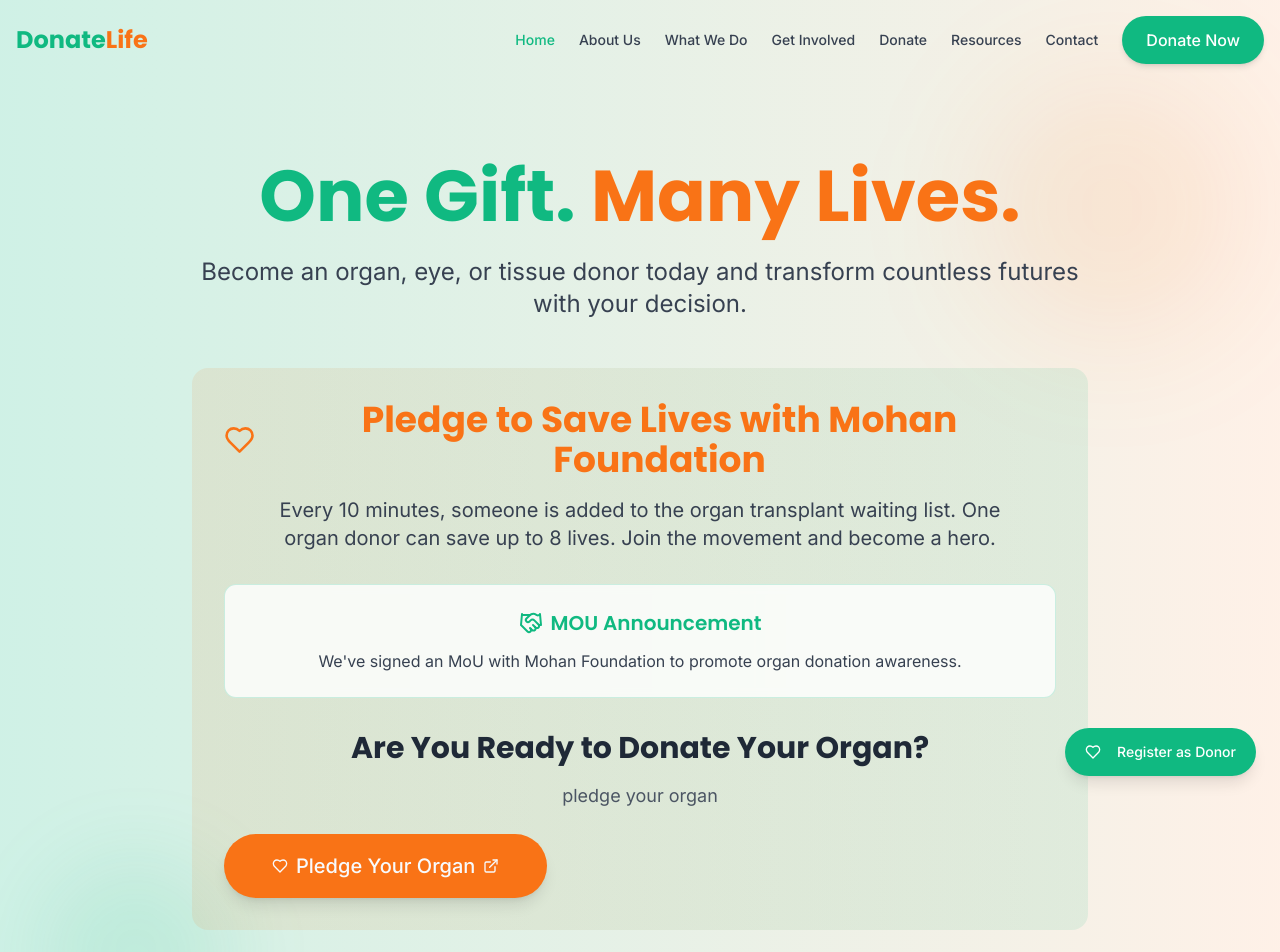
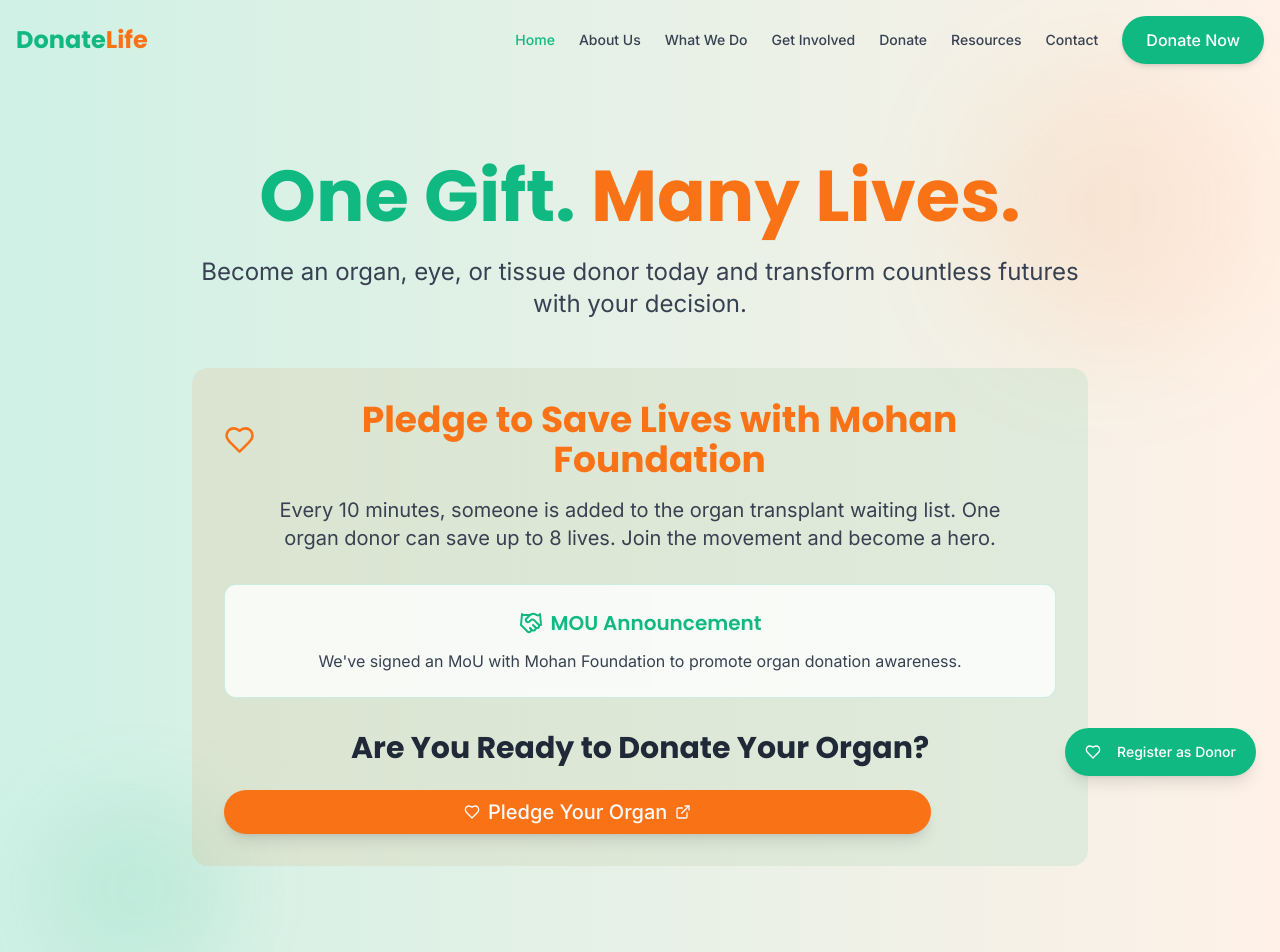
Before and after one commit to sarthak026/donatefoundation_org-, a React (Vite) app: page / in a window 1280 px wide. Shown: the top 952 px of the page. Built offline with nearby package versions, Linux system fonts and the light colour scheme.

Commit message:
Visual edit in Lovable
Edited UI in Lovable

```diff
--- a/src/components/sections/Hero.tsx
+++ b/src/components/sections/Hero.tsx
@@ -1,11 +1,8 @@
-
 import React from 'react';
 import { Button } from '@/components/ui/button';
 import { Heart, ExternalLink, Handshake } from 'lucide-react';
-
 const Hero: React.FC = () => {
-  return (
-    <section className="relative pt-32 pb-24 md:pt-40 md:pb-32 overflow-hidden">
+  return <section className="relative pt-32 pb-24 md:pt-40 md:pb-32 overflow-hidden">
       {/* Background with gradient overlay */}
       <div className="absolute inset-0 bg-gradient-to-r from-primary/20 to-secondary/10 z-0"></div>
 
@@ -19,12 +16,16 @@ const Hero: React.FC = () => {
           <h1 className="text-4xl md:text-6xl lg:text-7xl font-display font-bold mb-6 animate-fade-in">
             <span className="text-primary">One Gift.</span> <span className="text-secondary">Many Lives.</span>
           </h1>
-          <p className="text-xl md:text-2xl text-gray-700 mb-12 animate-fade-in" style={{ animationDelay: '0.2s' }}>
+          <p className="text-xl md:text-2xl text-gray-700 mb-12 animate-fade-in" style={{
+          animationDelay: '0.2s'
+        }}>
             Become an organ, eye, or tissue donor today and transform countless futures with your decision.
           </p>
 
           {/* Mohan Foundation Section */}
-          <div className="bg-gradient-to-r from-secondary/10 to-primary/10 p-8 rounded-2xl mb-8 animate-fade-in" style={{ animationDelay: '0.3s' }}>
+          <div className="bg-gradient-to-r from-secondary/10 to-primary/10 p-8 rounded-2xl mb-8 animate-fade-in" style={{
+          animationDelay: '0.3s'
+        }}>
             <div className="flex items-center justify-center gap-2 mb-4">
               <Heart className="h-8 w-8 text-secondary" />
               <h2 className="text-3xl md:text-4xl font-display font-bold text-secondary">Pledge to Save Lives with Mohan Foundation</h2>
@@ -48,12 +49,9 @@ const Hero: React.FC = () => {
             {/* Centered Call to Action */}
             <div className="text-center">
               <h3 className="text-2xl md:text-3xl font-bold mb-4 text-gray-800">Are You Ready to Donate Your Organ?</h3>
-              <p className="text-lg mb-6 text-gray-600">pledge your organ</p>
-              <Button
-                onClick={() => window.open('https://www.mohanfoundation.org/donorcard.asp', '_blank')}
-                size="lg"
-                className="text-xl flex gap-2 py-8 px-12 rounded-full shadow-lg bg-secondary hover:bg-secondary/90 transform hover:scale-105 transition-all"
-              >
+              <p className="text-lg mb-6 text-gray-600">
+            </p>
+              <Button onClick={() => window.open('https://www.mohanfoundation.org/donorcard.asp', '_blank')} size="lg" className="text-xl flex gap-2 rounded-full shadow-lg transform hover:scale-105 transition-all text-justify bg-orange-500 hover:bg-orange-400 px-[240px] py-0">
                 <Heart className="h-6 w-6" />
                 Pledge Your Organ
                 <ExternalLink className="h-5 w-5" />
@@ -65,8 +63,6 @@ const Hero: React.FC = () => {
 
       {/* Decorative wave */}
       <div className="absolute bottom-0 left-0 w-full h-16 bg-gradient-to-t from-white to-transparent z-0"></div>
-    </section>
-  );
+    </section>;
 };
-
 export default Hero;
```
